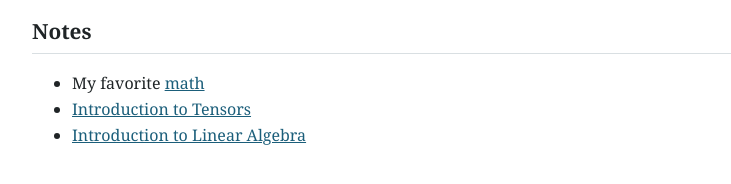
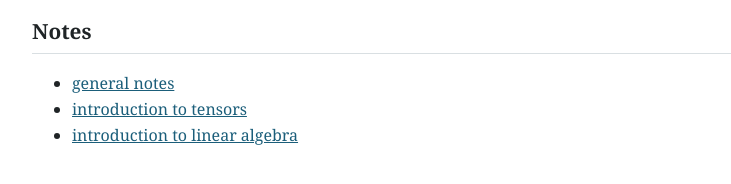
Before and after one commit to steve-speck/steve-speck.github.io, a plain HTML site: page index.html in a window 1280 px wide. Shown: the part 296-480 px from the top of the page, without its empty margins (248-979 px from the left). Drawn offline with Linux system fonts and the light colour scheme.

Commit message:
Update links in notes section of index.html

```diff
--- a/index.html
+++ b/index.html
@@ -93,9 +93,9 @@
     <h2>Notes</h2>
 
     <ul>
-  <li> My favorite <a href="https://steve-speck.github.io/research-notes/main.pdf">math</a></li>
-  <li><a href="https://steve-speck.github.io/tensors-intro/main.pdf">Introduction to Tensors</a></li>
-      <li><a href="https://steve-speck.github.io/linear-algebra-intro/main.pdf">Introduction to Linear Algebra</a></li>
+  <li> <a href="https://steve-speck.github.io/research-notes/main.pdf">general notes</a></li>
+  <li><a href="https://steve-speck.github.io/tensors-intro/main.pdf">introduction to tensors</a></li>
+      <li><a href="https://steve-speck.github.io/linear-algebra-intro/main.pdf">introduction to linear algebra</a></li>
 </ul>
     <!--
     <h2 id="interests">Interests</h2>
```
